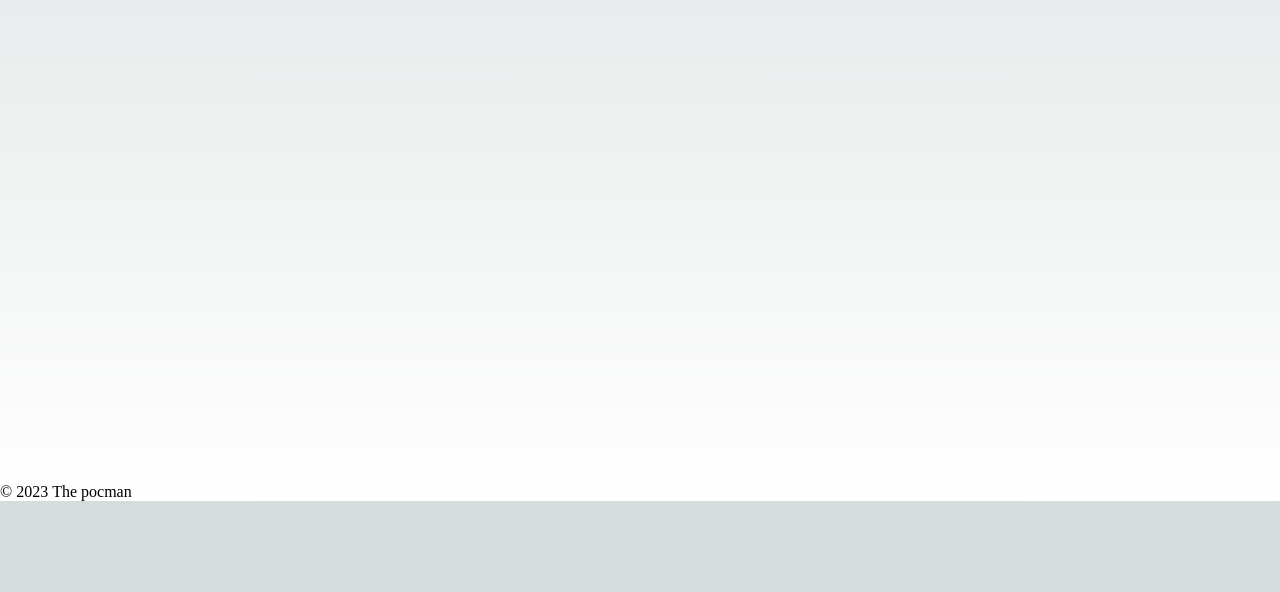
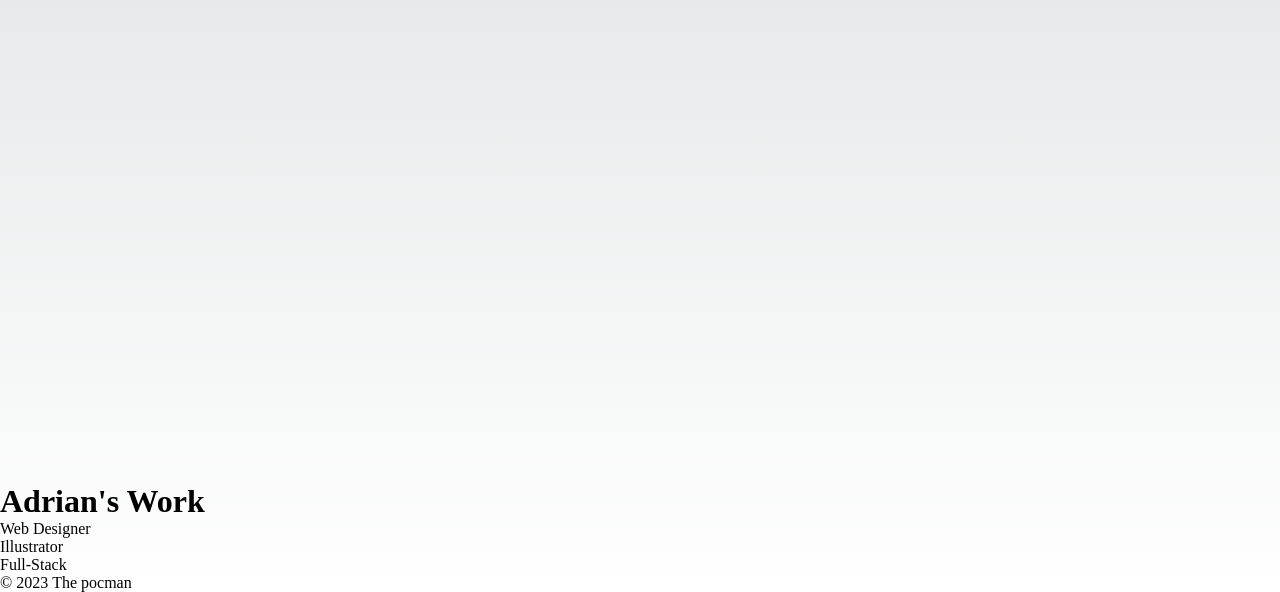
Before and after one commit to adrianbuenoo095/Personal-Portfolio, a Next.js app in the folder adrian_bueno_portfolio/: page / in a window 1280 px wide. Shown: the part 426-1018 px from the top of the page. Before the commit the page ends 927 px from the top, so only its background shows below. Built offline with nearby package versions, Linux system fonts and the light colour scheme.

Commit message:
update portfolio

```diff
--- a/adrian_bueno_portfolio/components/Portfolio.tsx
+++ b/adrian_bueno_portfolio/components/Portfolio.tsx
@@ -1,5 +1,22 @@
-import * as React from 'react';
+import * as React from "react";
 
 export class Portfolio extends React.Component {
-
+  render() {
+    return (
+      <div id="portfolio" className="portfolio">
+        <h1 className="testing">Adrian's Work</h1>
+        <ul className="skills-set">
+          <li>
+            <a href="">Web Designer</a>
+          </li>
+          <li>
+            <a href="">Illustrator</a>
+          </li>
+          <li>
+            <a href="">Full-Stack</a>
+          </li>
+        </ul>
+      </div>
+    );
+  }
 }
--- a/adrian_bueno_portfolio/pages/index.tsx
+++ b/adrian_bueno_portfolio/pages/index.tsx
@@ -3,6 +3,7 @@
 import { Footer } from "@/components/Footer";
 import { Header } from "@/components/Header";
 import { Navigation } from "@/components/Navigation";
+import { Portfolio } from "@/components/Portfolio";
 
 export default function Home() {
   return (
@@ -13,12 +14,13 @@
         <meta name="viewport" content="width=device-width, initial-scale=1" />
         <link rel="icon" href="/favicon.ico" />
       </Head>
-      <Navigation/>
-      <Header/>
+      <Navigation />
+      <Header />
       <main className={styles.main}>
         <div className={styles.description}></div>
       </main>
-      <Footer/>
+      <Portfolio />
+      <Footer />
     </>
   );
 }
```
